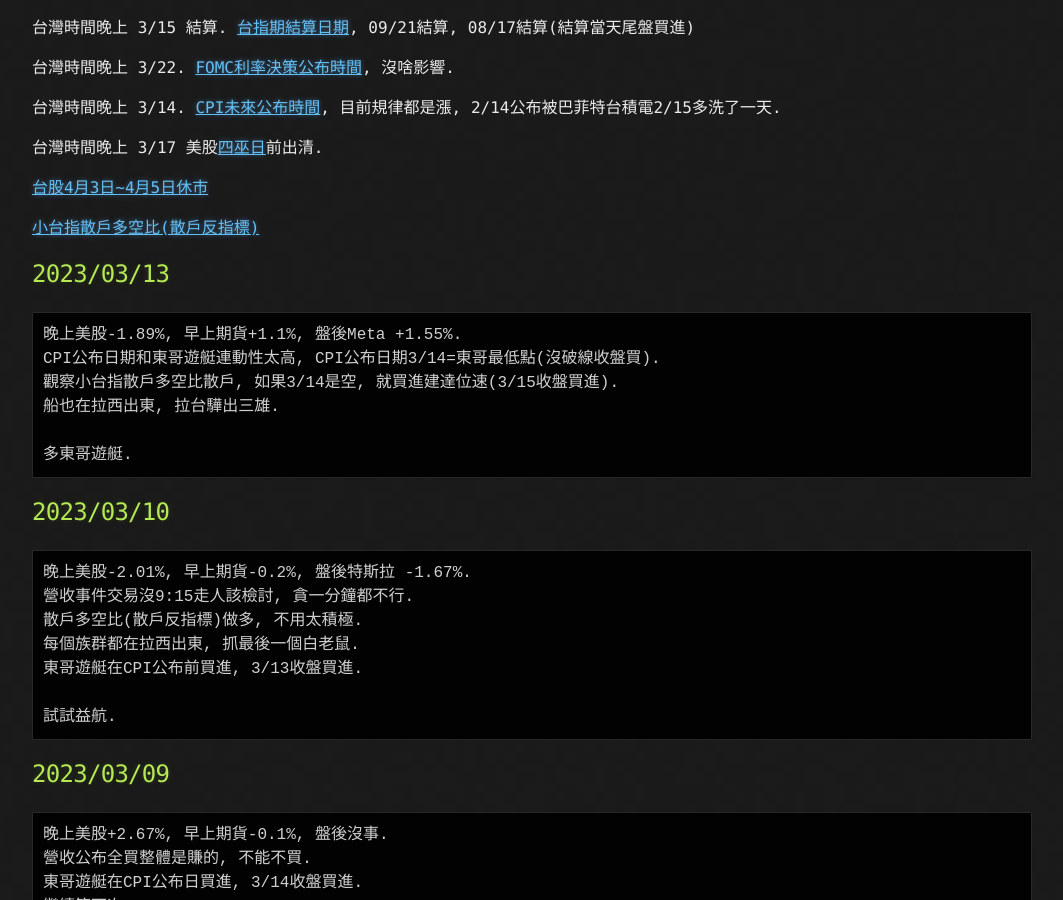
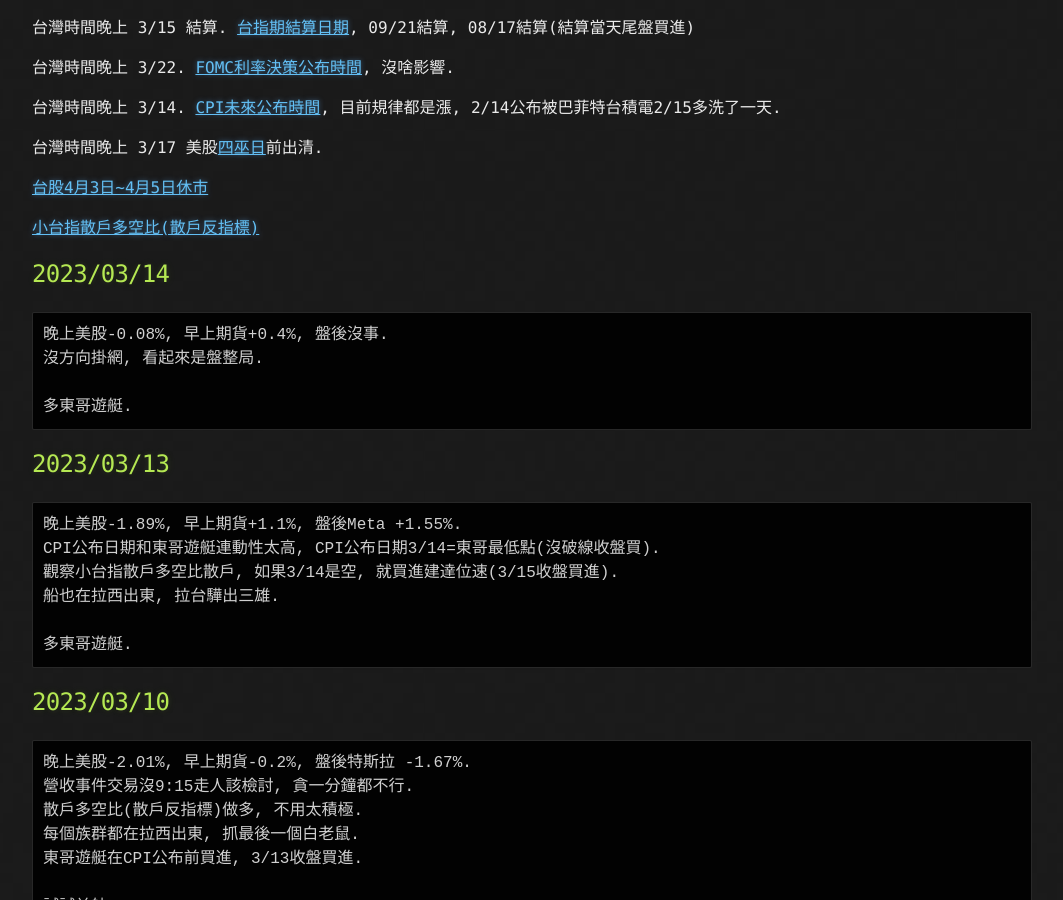
Before and after one commit to lepg5487/Stock_God, a Jekyll site: the page built from index.md, in a window 1280 px wide and 900 px high, scrolled down 402 px. Shown: the whole window, without its empty margins (108-1171 px from the left). Built offline with Jekyll 4.4.1, drawn with Linux system fonts in a browser that asks for light colours; our own code applies the rules of GitHub Pages for plain Markdown files.

Commit message:
Update index.md

````diff
--- a/index.md
+++ b/index.md
@@ -21,6 +21,14 @@ layout: testlayouts
 [台股4月3日~4月5日休市](https://www.twse.com.tw/zh/holidaySchedule/holidaySchedule)
 
 [小台指散戶多空比(散戶反指標)](https://www.macromicro.me/charts/20069/tw-mtx-long-to-short-ratio-of-individual-player)
+
+## 2023/03/14
+```
+晚上美股-0.08%, 早上期貨+0.4%, 盤後沒事.
+沒方向掛網, 看起來是盤整局.
+
+多東哥遊艇.
+```
 
 ## 2023/03/13
 ```
````
